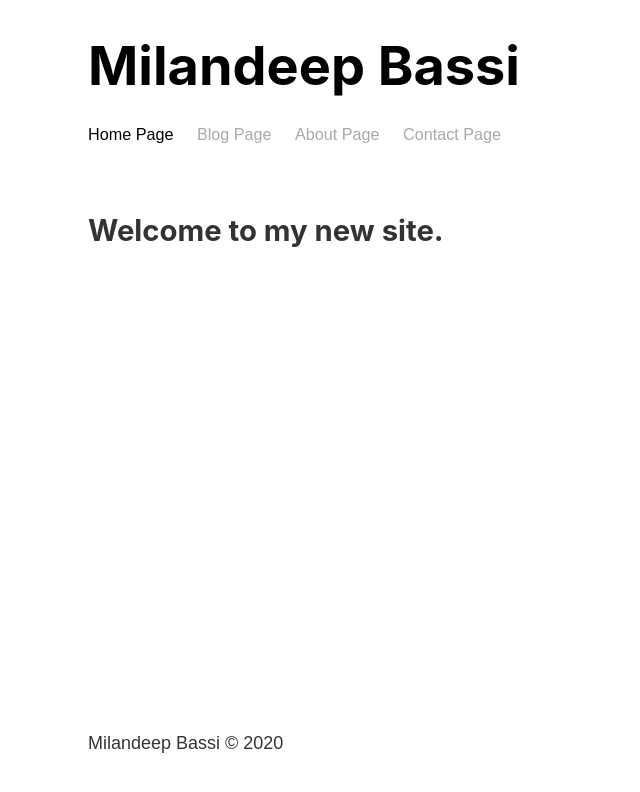
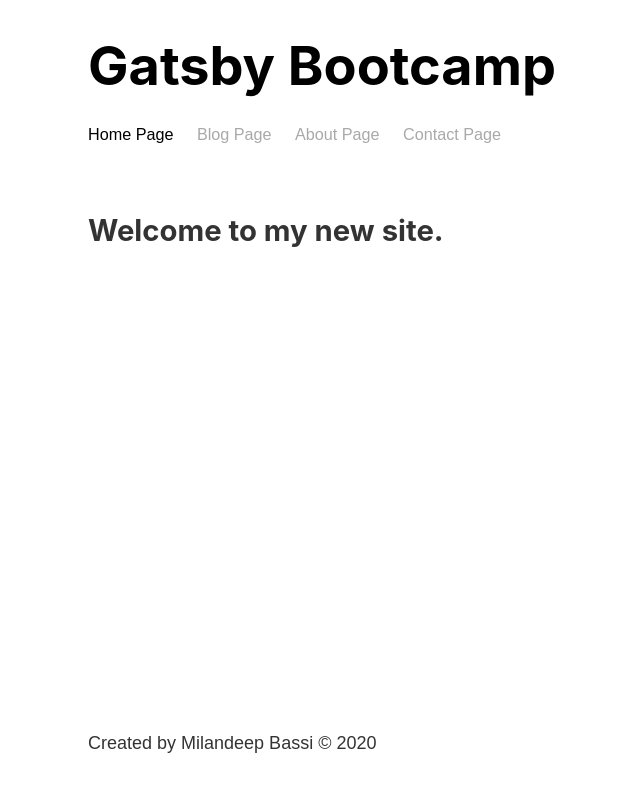
Before and after one commit to milandeepbassi/GreatGatsbyBootcamp, a Gatsby site in the folder gatsby-bootcamp/: page / in a window 1280 px wide. Shown: the whole page, without its empty margins (90-730 px from the left). Built offline with nearby package versions, Linux system fonts and the light colour scheme; Gatsby itself is replaced by a stand-in of ours.

Commit message:
Added GraphQL site meta data.

```diff
--- a/gatsby-bootcamp/gatsby-config.js
+++ b/gatsby-bootcamp/gatsby-config.js
@@ -6,7 +6,12 @@
 
 module.exports = {
   /* Your site config here */
+  siteMetadata: {
+    title: "Gatsby Bootcamp",
+    author: 'Milandeep Bassi'
+  },
+
   plugins: [
     `gatsby-plugin-sass`
-  ],
+  ]
 }
--- a/gatsby-bootcamp/src/components/footer.js
+++ b/gatsby-bootcamp/src/components/footer.js
@@ -1,9 +1,22 @@
+import { graphql, useStaticQuery } from 'gatsby'
+
 import React from 'react'
 
 const Footer = () => {
+
+    const data = useStaticQuery(graphql`
+    {
+        site {
+            siteMetadata {
+                author
+            }
+        }
+    }
+    `)
+
     return (
         <div>
-            <p>Milandeep Bassi © 2020</p>
+            <p>Created by {data.site.siteMetadata.author} © 2020</p>
         </div>
     )
 }
--- a/gatsby-bootcamp/src/components/header.js
+++ b/gatsby-bootcamp/src/components/header.js
@@ -1,13 +1,25 @@
-import { Link } from 'gatsby'
+import { Link, graphql, useStaticQuery } from 'gatsby'
+
 import React from 'react'
 import headerStyle from "../styles/header.module.scss"
 
 const Header = () => {
+
+    const data = useStaticQuery(graphql`
+    {
+      site {
+        siteMetadata {
+          title
+        }
+      }
+    }
+  `)
+
     return (
         <header className={headerStyle.header}>
             <h1>
                 <Link to="/" className={headerStyle.title}>
-                    Milandeep Bassi
+                    {data.site.siteMetadata.title}
                 </Link>
             </h1>
             <nav>
--- a/gatsby-bootcamp/src/components/layout.js
+++ b/gatsby-bootcamp/src/components/layout.js
@@ -10,7 +10,7 @@
         <div className={layoutStyle.container}>
             <div className={layoutStyle.content}>
                 <Header/>
-                    {props.children}
+                {props.children}
             </div>
             <Footer/>
         </div>
```
